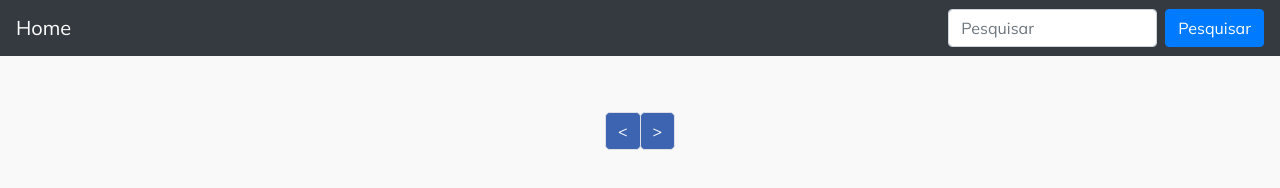
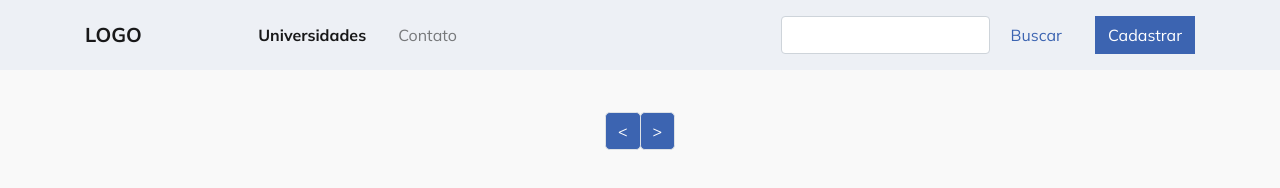
Before and after one commit to phfedev/UniList, a website with bundled scripts: page views/universidades/universities.html in a window 1280 px wide. Built offline with nearby package versions, Linux system fonts and the light colour scheme; no server answers.

Commit message:
Alterações na home e navbar

```diff
--- a/style/main.css
+++ b/style/main.css
@@ -69,6 +69,7 @@ a {
 }
 
 .navbar {
+  background-color: rgba(60, 100, 177, 0.06) !important;
   position: fixed;
   left: 0;
   top: 0;
@@ -84,9 +85,23 @@ a {
   margin-left: 16px;
 }
 
+.banner-btns {
+  display: flex;
+  align-items: center;
+  justify-content: center;
+  margin-top: 40px;
+}
+
 .btn--primary {
   background-color: #3C64B1;
   color: white;
+  border-radius: 0;
+  margin-left: 20px;
+}
+
+.btn--secondary {
+  color: #3C64B1;
+  background-color: white;
   border-radius: 0;
   margin-left: 20px;
 }
--- a/views/universidades/style.css
+++ b/views/universidades/style.css
@@ -2,6 +2,58 @@ body {
   font-family: "Mulish", sans-serif;
   background-color: #f9f9f9;
 }
+
+.navbar {
+  background-color: rgba(60, 100, 177, 0.06) !important;
+  position: fixed;
+  left: 0;
+  top: 0;
+  height: 70px;
+  width: 100%;
+}
+
+.nav-item.active {
+  font-weight: bold;
+}
+
+.nav-item + .nav-item {
+  margin-left: 16px;
+}
+
+.banner-btns {
+  display: flex;
+  align-items: center;
+  justify-content: center;
+  margin-top: 40px;
+}
+
+.btn--primary {
+  background-color: #3C64B1;
+  color: white;
+  border-radius: 0;
+  margin-left: 20px;
+}
+
+.btn--secondary {
+  color: #3C64B1;
+  background-color: white;
+  border-radius: 0;
+  margin-left: 20px;
+}
+
+.btn--primary:hover {
+  background-color: #4770c0;
+  color: white;
+}
+
+.btn--search {
+  color: #3C64B1;
+}
+
+.btn--search:hover {
+  color: #4770c0;
+}
+
 #list{
   margin-top: 5em;
 }
--- a/views/universidades/universities.html
+++ b/views/universidades/universities.html
@@ -18,12 +18,29 @@
     <title>Document</title>
   </head>
   <body>
-    <nav class="navbar fixed-top navbar-dark bg-dark">
-      <a class="navbar-brand" href="../../index.html">Home</a>
-      <form class="form-inline">
-        <input class="form-control mr-sm-2" type="search" id="textSearch" placeholder="Pesquisar" aria-label="Pesquisar">
-        <button class="btn btn-primary my-2 my-sm-0" onclick="search()" type="submit">Pesquisar</button>
-      </form>
+    <nav class="navbar navbar-expand-lg navbar-light bg-light">
+      <div class="container">
+        <a class="navbar-brand" href="/"><strong>LOGO</strong></a>
+        <button class="navbar-toggler" type="button" data-toggle="collapse" data-target="#navbarSupportedContent" aria-controls="navbarSupportedContent" aria-expanded="false" aria-label="Toggle navigation">
+          <span class="navbar-toggler-icon"></span>
+        </button>
+
+        <div class="collapse navbar-collapse offset-lg-1" id="navbarSupportedContent">
+          <ul class="navbar-nav mr-auto">
+            <li class="nav-item active">
+              <a class="nav-link" href="./universities.html">Universidades <span class="sr-only">(current)</span></a>
+            </li>
+            <li class="nav-item">
+              <a class="nav-link" href="#">Contato</a>
+            </li>
+          </ul>
+          <form class="form-inline my-2 my-lg-0">
+            <input class="form-control mr-sm-2" type="search" aria-label="Search">
+            <button class="btn my-2 my-sm-0 btn--search" type="submit">Buscar</button>
+          </form>
+          <a href="/signUp.html" class="btn btn--primary">Cadastrar</a>
+        </div>
+      </div>
     </nav>
     <div class="" id="list">
       <ul id="listUl"></ul>
```
Also changed, not shown: index.html (+6 -2 lines).
